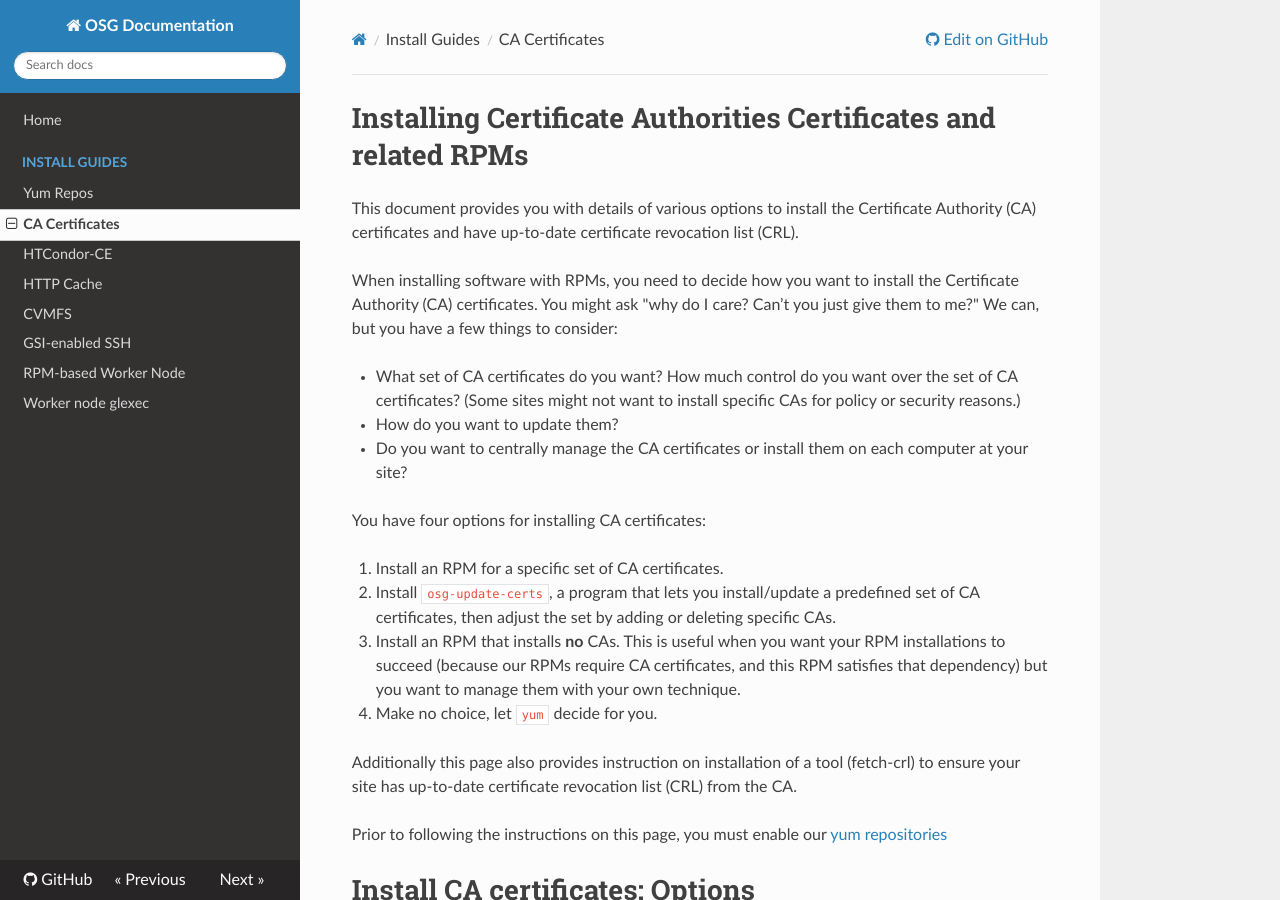
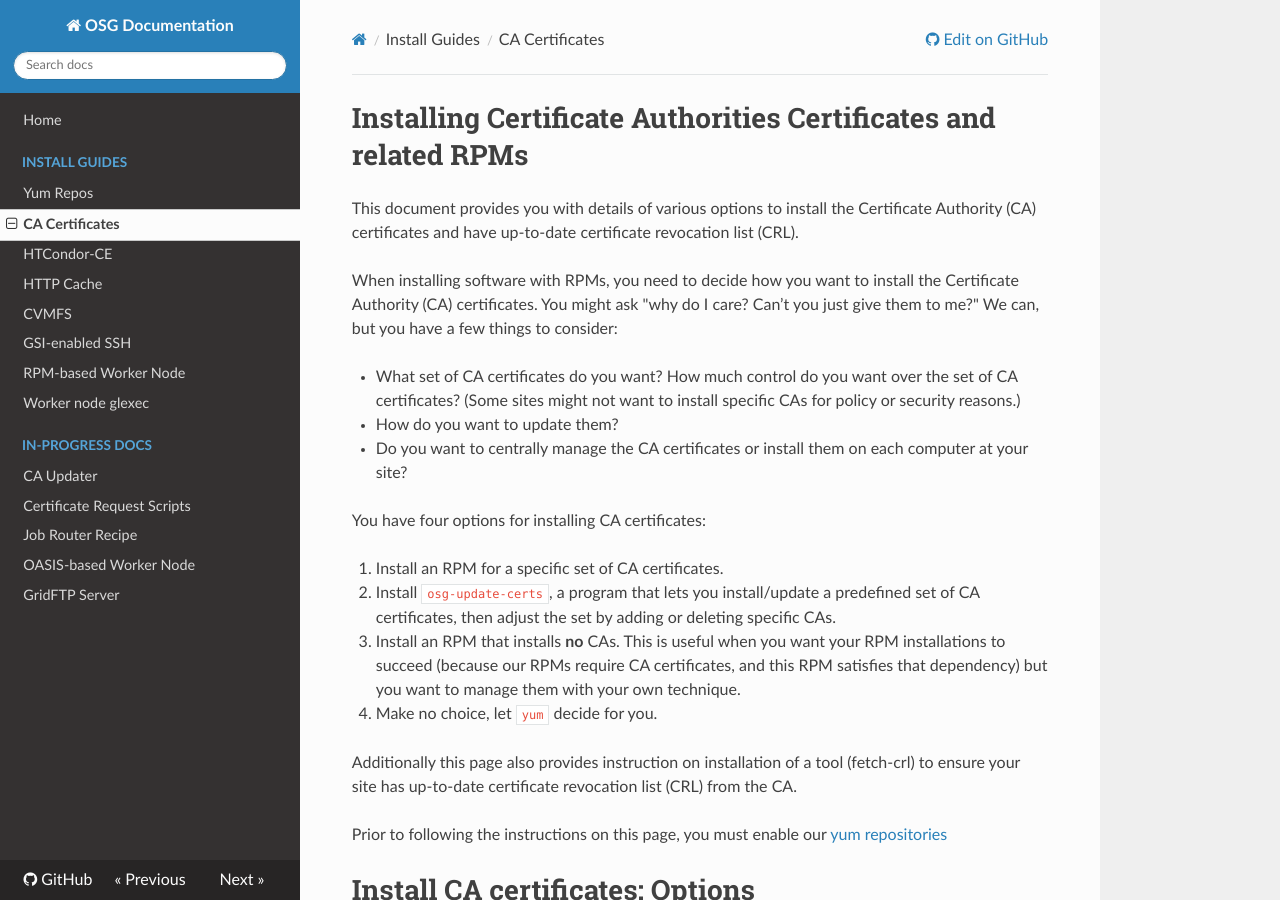
Before and after one commit to osg-htc/docs, an MkDocs documentation site: the page built from docs/Common/ca.md, in a window 1280 px wide and 900 px high. Built offline with MkDocs 1.6.1, drawn with Linux system fonts in a browser that asks for light colours; nearby versions of some CDN libraries; old or Windows-style settings are respelled for this version of MkDocs.

Commit message:
Add in-progress docs to list.

```diff
--- a/docs/Common/ca.md
+++ b/docs/Common/ca.md
@@ -45,7 +45,7 @@ Depending on your choice, you select one of two RPMs:
 
 ### How do I keep CAs updated?
 
-Please follow the [update instructions](ca_update.md) to make sure that the CAs are kept updated.
+Please follow the [update instructions](ca_updater.md) to make sure that the CAs are kept updated.
 
 Option 2: Install osg-update-certs
 ----------------------------------
--- a/mkdocs.yml
+++ b/mkdocs.yml
@@ -17,6 +17,12 @@ pages:
   - 'GSI-enabled SSH': 'Other/gsissh.md'
   - 'RPM-based Worker Node': 'Other/wn.md'
   - 'Worker node glexec': 'Other/glexec.md'
+- In-Progress Docs:
+  - 'CA Updater': 'Common/ca_updater.md'
+  - 'Certificate Request Scripts': 'Common/cert_scripts.md'
+  - 'Job Router Recipe': 'Computing_Element/job_router.md'
+  - 'OASIS-based Worker Node': 'Other/wn_oasis.md'
+  - 'GridFTP Server': 'Storage/gridftp.md'
 
 markdown_extensions:
   - admonition
```
